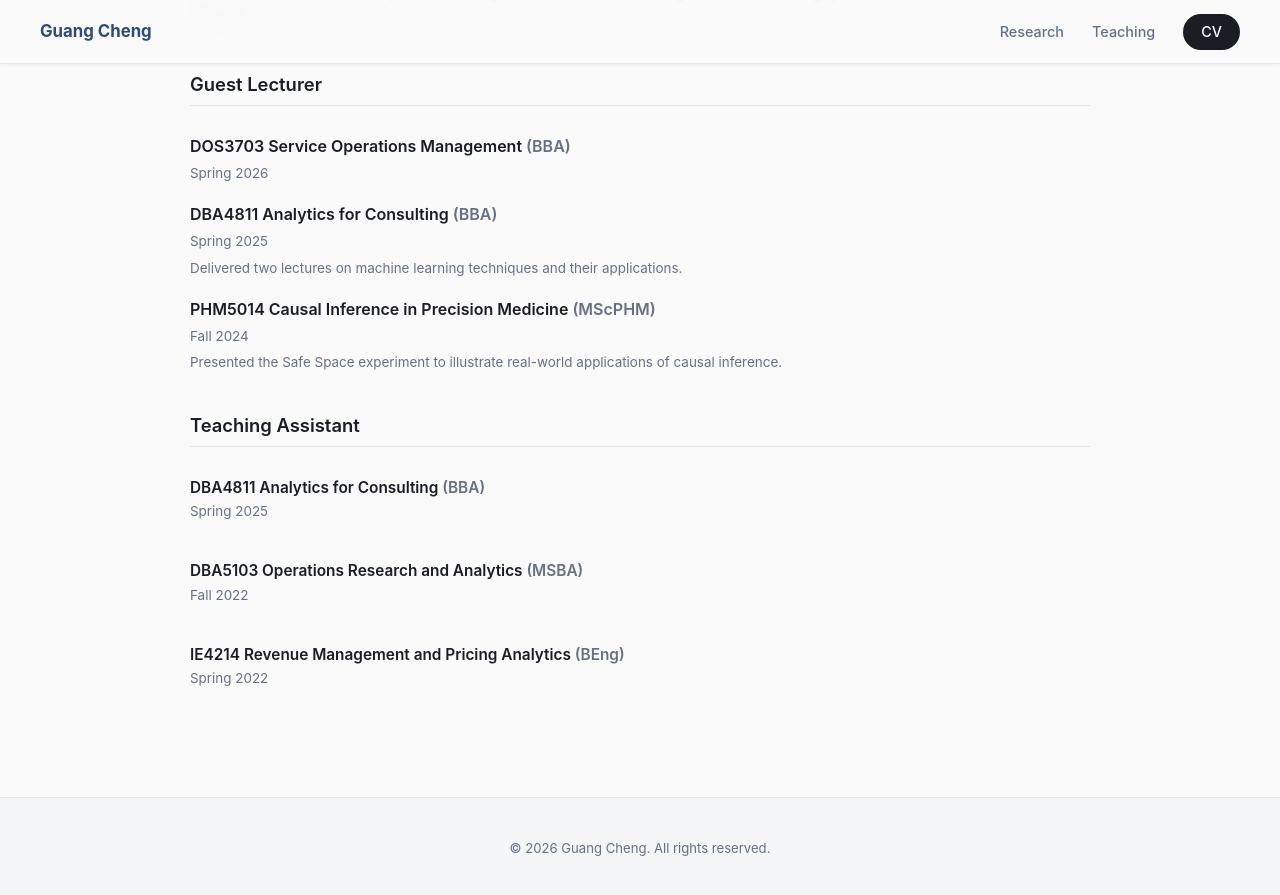
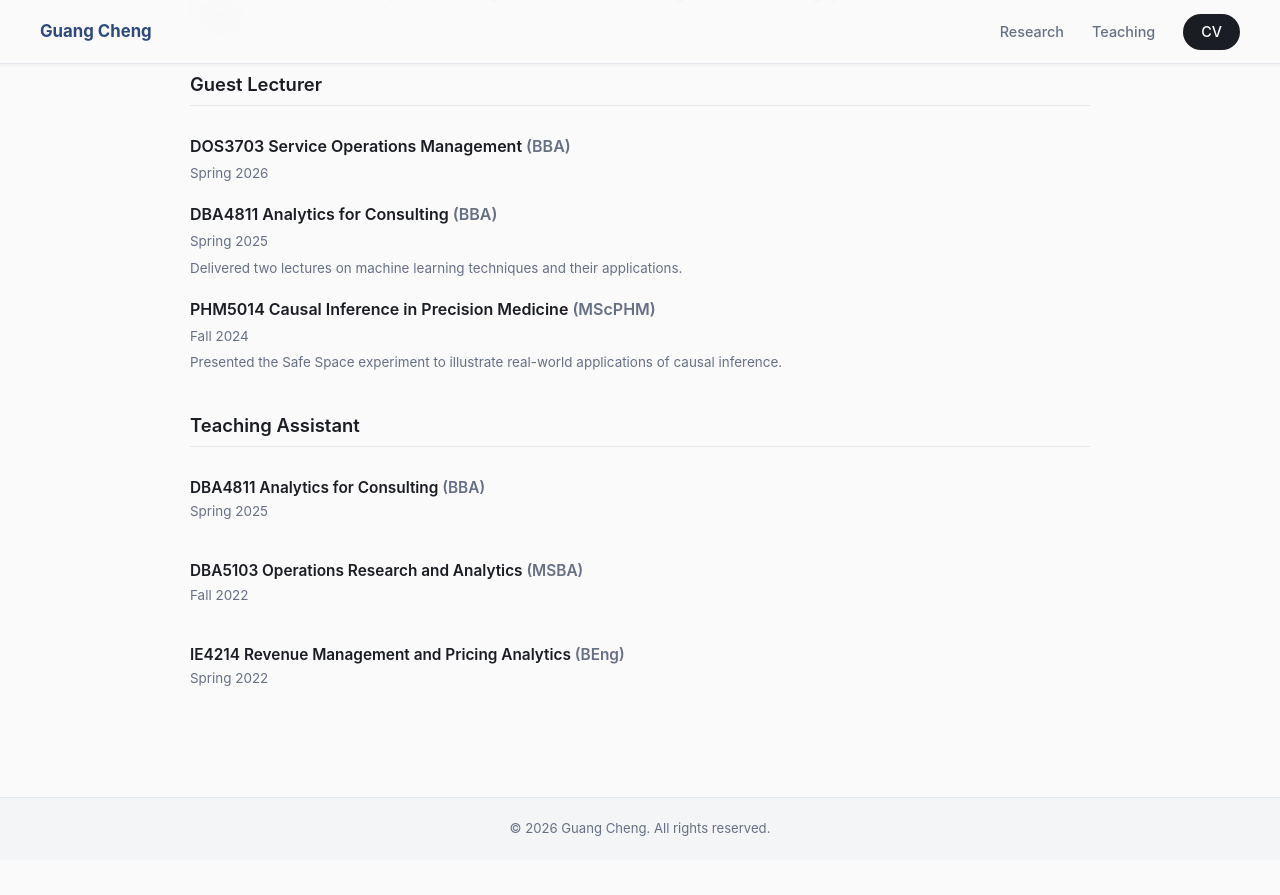
Before and after one commit to gcheng-nus/gcheng-nus.github.io, a Jekyll site: the page built from _pages/about.md, in a window 1280 px wide and 900 px high, scrolled down 2586 px. Shown: the top 895 px of the window. Built offline with Jekyll 4.4.1, drawn with Linux system fonts in a browser that asks for light colours; after the commit the page ends 3446 px from its top, so only the background shows below that.

Commit message:
update footer

```diff
--- a/assets/css/academic.scss
+++ b/assets/css/academic.scss
@@ -586,7 +586,7 @@ body.academic-site.is-locked {
 }
 
 .academic-footer {
-  padding: 40px;
+  padding: 20px;
   border-top: 1px solid var(--academic-border);
   background: var(--academic-band);
   color: var(--academic-muted);
```
